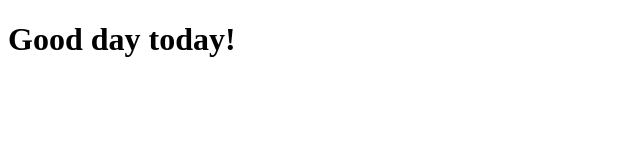
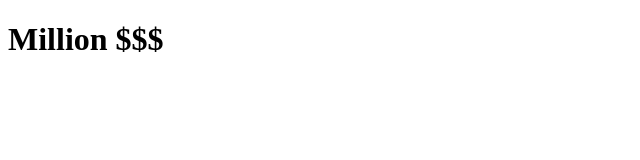
Before and after one commit to 5tommy5/WebTest, a plain HTML site: page site/index.html in a window 1280 px wide. Shown: the whole page, without its empty margins (0-640 px from the left). Drawn offline with Linux system fonts and the light colour scheme.

Commit message:
My first change commit

```diff
--- a/site/index.html
+++ b/site/index.html
@@ -4,9 +4,9 @@
   <meta charset="UTF-8">
   <meta name="viewport" content="width=device-width, initial-scale=1.0">
   <meta http-equiv="X-UA-Compatible" content="ie=edge">
-  <title>Hello my new life here!</title>
+  <title>i can get a job extrymely fast</title>
 </head>
 <body>
-  <h1>Good day today!</h1>
+  <h1>Million $$$</h1>
 </body>
 </html>
```
